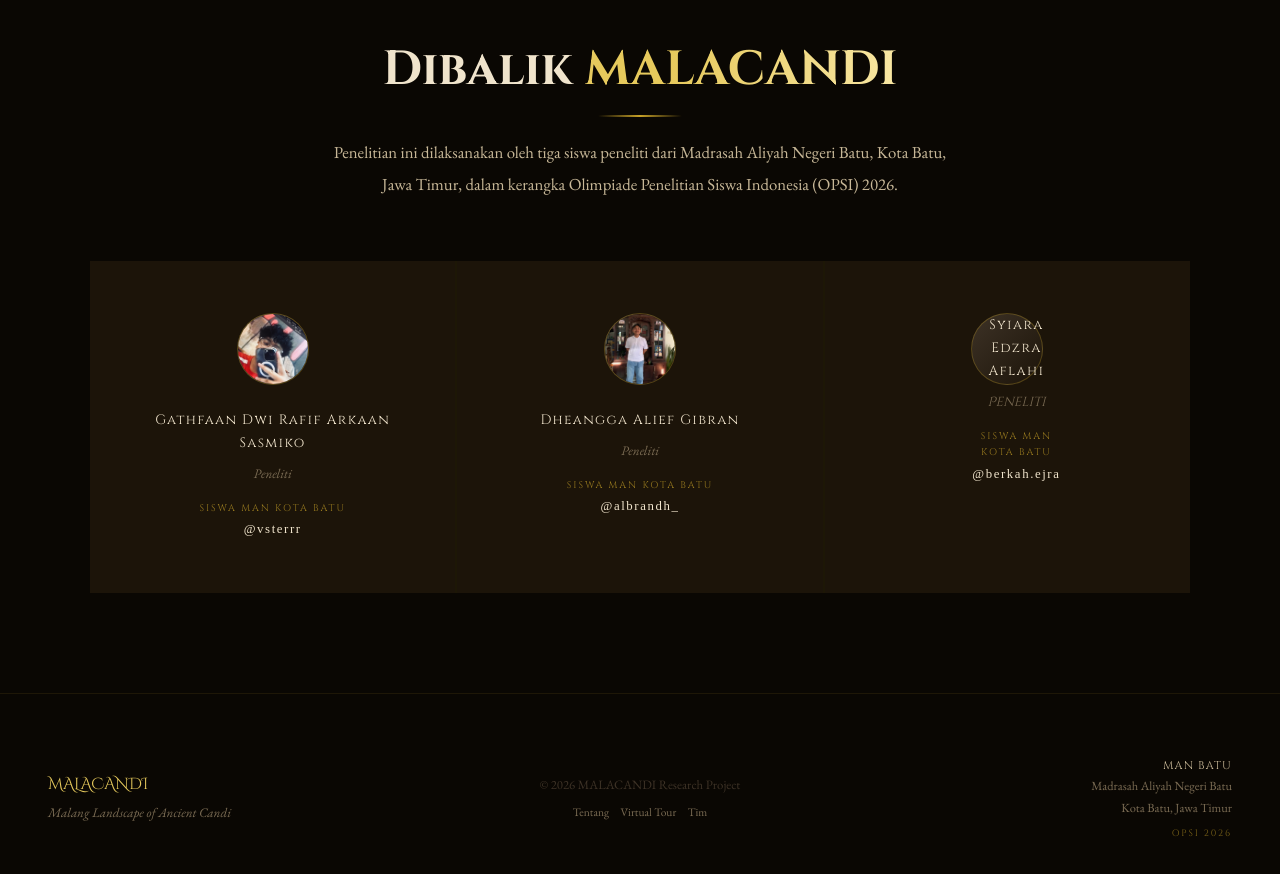
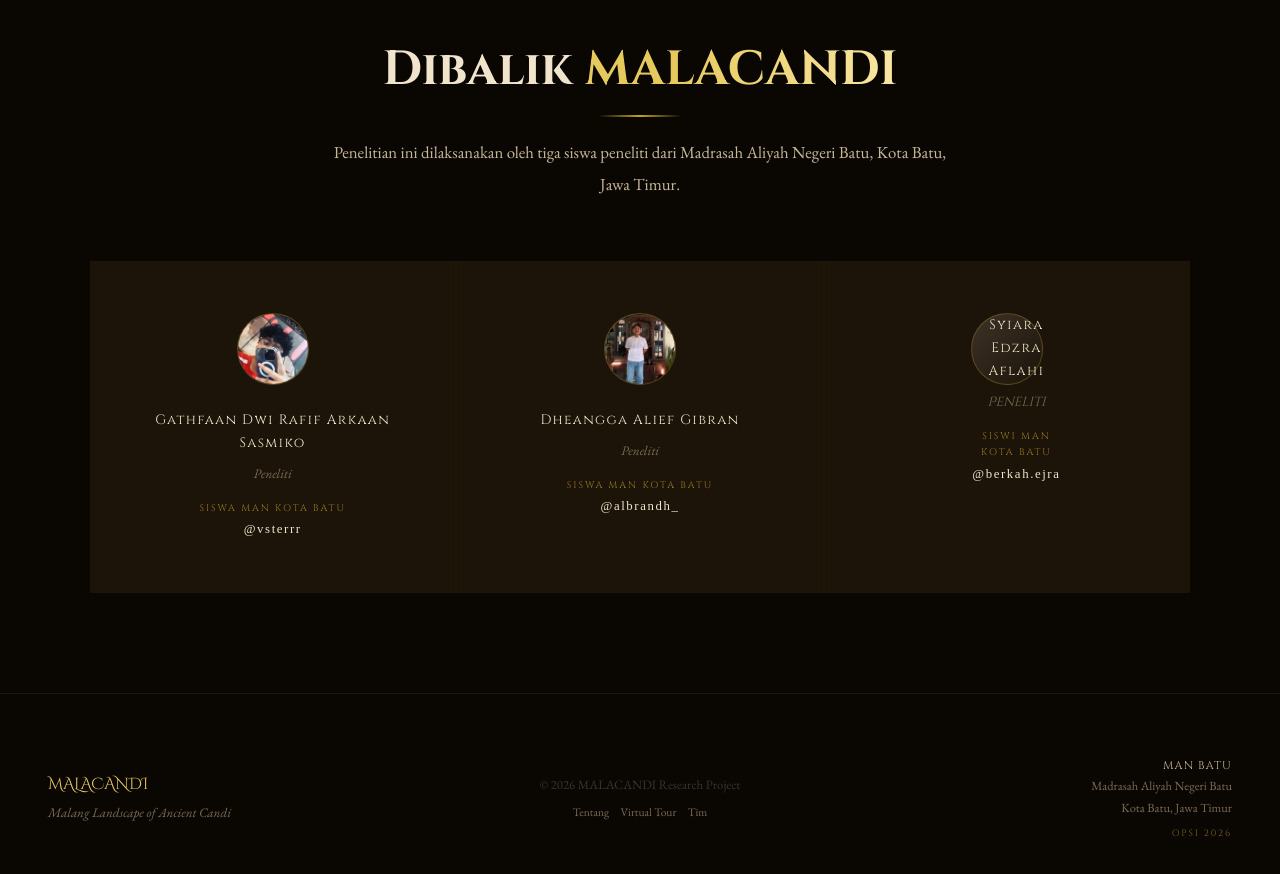
Before and after one commit to vsterr/MALACANDI, a plain HTML site: page index.html in a window 1280 px wide. Shown: the part 3920-4794 px from the top of the page. Drawn offline with nearby package versions, Linux system fonts and the light colour scheme.

Commit message:
Update index.html

```diff
--- a/index.html
+++ b/index.html
@@ -1380,7 +1380,7 @@
     <div class="reveal">
       <h2 class="section-title" style="text-align:center;">Dibalik <em>MALACANDI</em></h2>
       <p class="section-body" style="margin:0 auto;text-align:center;">
-        Penelitian ini dilaksanakan oleh tiga siswa peneliti dari Madrasah Aliyah Negeri Batu, Kota Batu, Jawa Timur, dalam kerangka Olimpiade Penelitian Siswa Indonesia (OPSI) 2026.
+        Penelitian ini dilaksanakan oleh tiga siswa peneliti dari Madrasah Aliyah Negeri Batu, Kota Batu, Jawa Timur.
       </p>
     </div>
     <div class="team-grid reveal reveal-delay-1">
@@ -1399,10 +1399,10 @@
         <div class="team-id">@albrandh_</div>
       </div>
       <div class="team-card">
-        <div class="team-avatar" src="images/team/edzra.jpeg" alt="Edzra" loading="lazy">
+        <div class="team-avatar" src="images/team/edzra.jpg" alt="Edzra" loading="lazy">
         <div class="team-name">Syiara Edzra Aflahi</div>
         <div class="team-role">Peneliti</div>
-        <div class="team-school">SISWA MAN KOTA BATU</div>
+        <div class="team-school">SISWI MAN KOTA BATU</div>
         <div class="team-id">@berkah.ejra</div>
       </div>
     </div>
```
